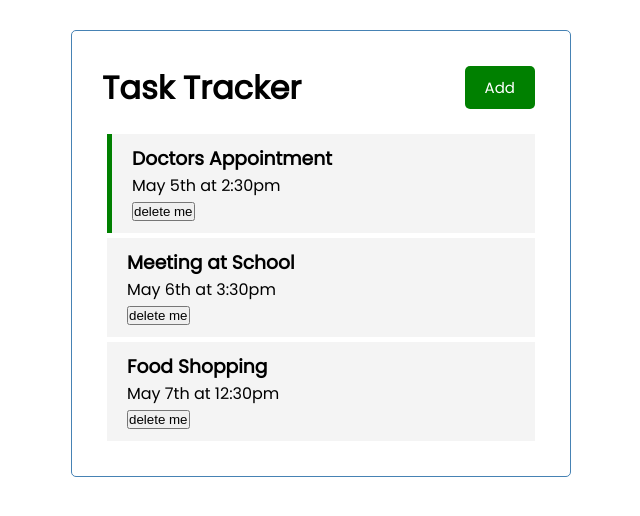
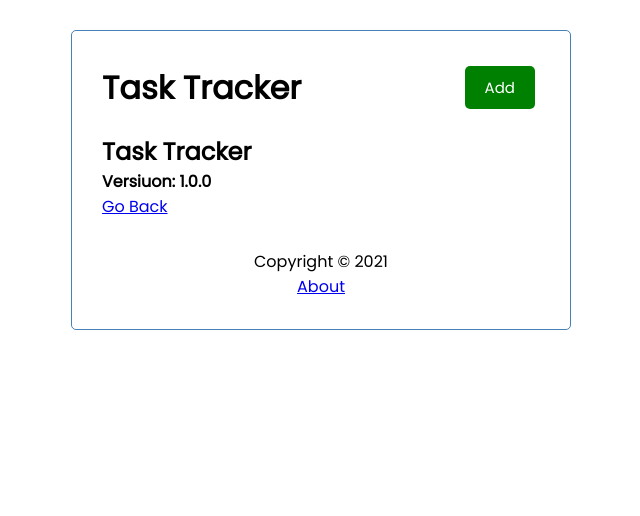
Before and after one commit to DeanBiton/Angular-TaskTracker, an Angular app in the folder angular-crash/: page /about in a window 1280 px wide. Shown: the top 516 px of the page, without its empty margins (319-959 px from the left). Built offline with nearby package versions, Linux system fonts and the light colour scheme; data requests are answered from the project's data file.

Commit message:
Angular Routing

```diff
--- a/angular-crash/src/app/app.component.html
+++ b/angular-crash/src/app/app.component.html
@@ -1,4 +1,5 @@
 <div class="container">
     <app-header></app-header>
-    <app-tasks></app-tasks>
+    <router-outlet></router-outlet>
+    <app-footer></app-footer>
 </div>
--- a/angular-crash/src/app/app.module.ts
+++ b/angular-crash/src/app/app.module.ts
@@ -2,6 +2,7 @@
 import { BrowserModule } from '@angular/platform-browser';
 import {HttpClientModule} from '@angular/common/http';
 import { FormsModule } from '@angular/forms';
+import { RouterModule, Routes } from '@angular/router';
 
 import { AppComponent } from './app.component';
 import { HeaderComponent } from './components/header/header.component';
@@ -9,6 +10,13 @@
 import { TasksComponent } from './components/tasks/tasks.component';
 import { TaskItemComponent } from './components/task-item/task-item.component';
 import { AddTaskComponent } from './components/add-task/add-task.component';
+import { AboutComponent } from './components/about/about.component';
+import { FooterComponent } from './components/footer/footer.component';
+
+const appRoutes: Routes = [
+  {path: '', component: TasksComponent},
+  {path: 'about', component: AboutComponent},
+]
 
 @NgModule({
   declarations: [
@@ -17,12 +25,15 @@
     ButtonComponent,
     TasksComponent,
     TaskItemComponent,
-    AddTaskComponent
+    AddTaskComponent,
+    AboutComponent,
+    FooterComponent
   ],
   imports: [
     BrowserModule,
     HttpClientModule,
-    FormsModule
+    FormsModule,
+    RouterModule.forRoot(appRoutes, {enableTracing: true})
   ],
   providers: [],
   bootstrap: [AppComponent]
--- /dev/null
+++ b/angular-crash/src/app/components/about/about.component.html
@@ -0,0 +1,5 @@
+<div>
+    <h2>Task Tracker</h2>
+    <h4>Versiuon: 1.0.0</h4>
+    <a routerLink="/">Go Back</a>
+</div>
--- /dev/null
+++ b/angular-crash/src/app/components/about/about.component.ts
@@ -0,0 +1,15 @@
+import { Component, OnInit } from '@angular/core';
+
+@Component({
+  selector: 'app-about',
+  templateUrl: './about.component.html',
+  styleUrls: ['./about.component.css']
+})
+export class AboutComponent implements OnInit {
+
+  constructor() { }
+
+  ngOnInit(): void {
+  }
+
+}
--- /dev/null
+++ b/angular-crash/src/app/components/footer/footer.component.css
@@ -0,0 +1,4 @@
+footer {
+    margin-top: 30px;
+    text-align: center;
+  }
--- /dev/null
+++ b/angular-crash/src/app/components/footer/footer.component.html
@@ -0,0 +1,4 @@
+<footer>
+    <p>Copyright &copy; 2021</p>
+    <a routerLink="/about">About</a>
+</footer>
--- /dev/null
+++ b/angular-crash/src/app/components/footer/footer.component.ts
@@ -0,0 +1,15 @@
+import { Component, OnInit } from '@angular/core';
+
+@Component({
+  selector: 'app-footer',
+  templateUrl: './footer.component.html',
+  styleUrls: ['./footer.component.css']
+})
+export class FooterComponent implements OnInit {
+
+  constructor() { }
+
+  ngOnInit(): void {
+  }
+
+}
```
Also changed, not shown: angular-crash/src/app/components/about/about.component.css (added), 2 other files (tests, documents, lock files or other folders).
